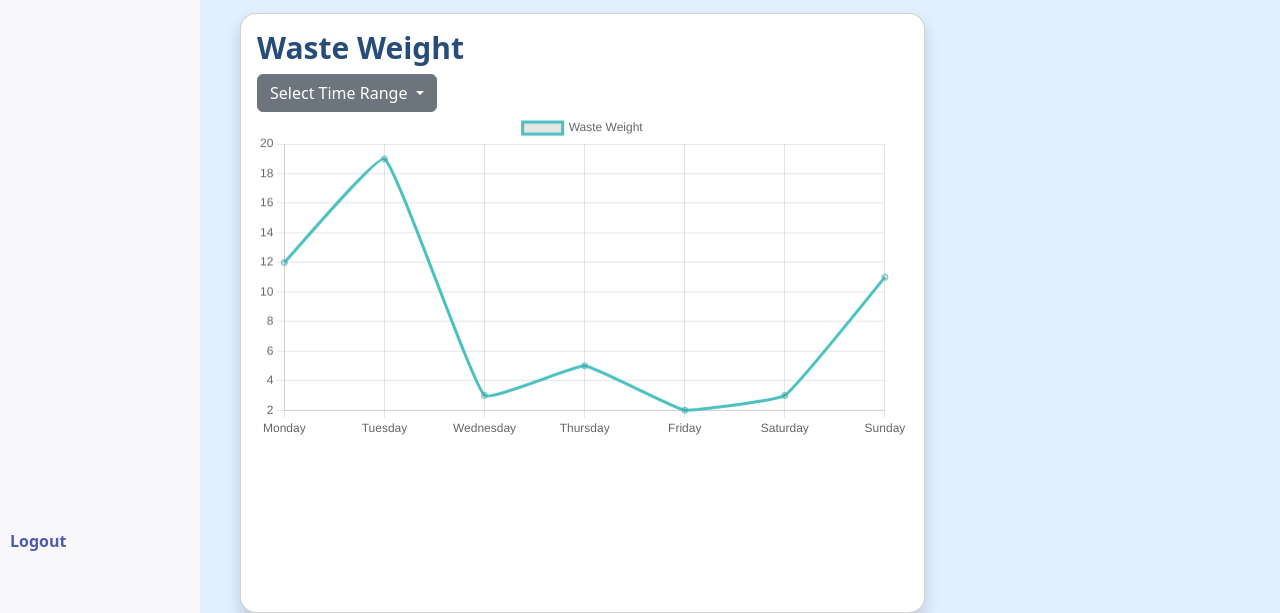
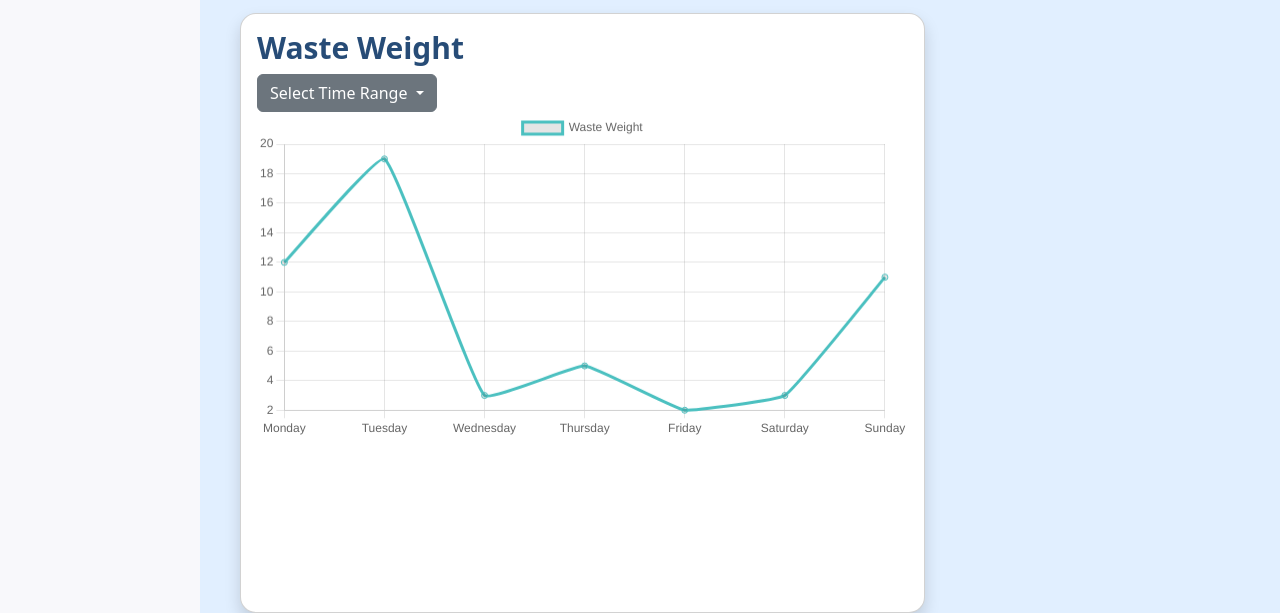
Before and after one commit to PaiKiwiii/Monitoring-App, a plain HTML site: page dashboard.html in a window 1280 px wide. Shown: the part 197-810 px from the top of the page. Drawn offline with nearby package versions, Linux system fonts and the light colour scheme; files whose address does not match are found by name.

Commit message:
Update dashboard.html

```diff
--- a/dashboard.html
+++ b/dashboard.html
@@ -70,12 +70,6 @@
             padding-right: 30px ;
             color: #274C77;
         }
-        .sidebar-bottom {
-            position: absolute;
-            bottom: 90px;
-            left: 0;
-            width: 100%;
-        }
         .content h1{
             color: #274C77;
         }
@@ -111,7 +105,6 @@
         <!-- Add a spacer for separation of dashboard and the ff -->
         <div style="height: 20px;"></div>
         <div class="sidebar-bottom">
-            <a href="/Home.html">Logout</a>
         </div>
     </div>
     <div class="content">
```
